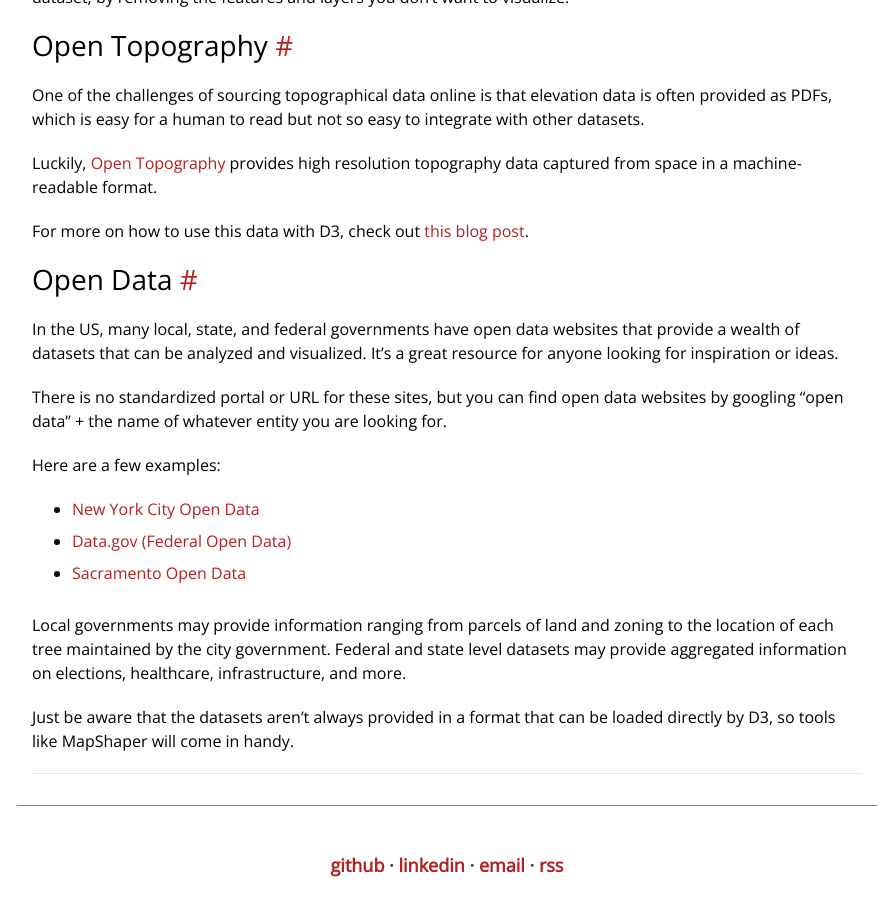
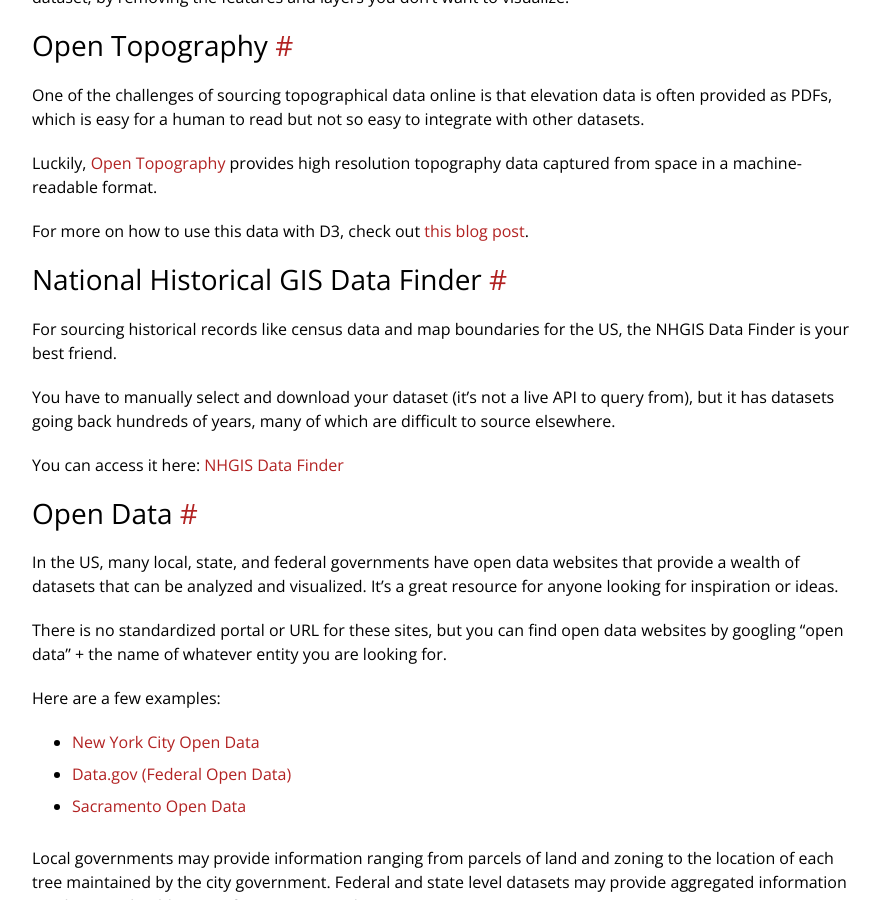
Before and after one commit to yangdanny97/yangdanny97.github.io, a Jekyll site: the page built from _posts/2022-08-07-d3-resources.md, in a window 1280 px wide and 900 px high, scrolled down 2454 px. Shown: the whole window, without its empty margins (193-1073 px from the left). Built offline with Jekyll 4.4.1, drawn with Linux system fonts in a browser that asks for light colours; comment, search, counter and statistics services are not loaded; some of the changed text lies outside the part shown.

Commit message:
add NHGIS to resources page

```diff
--- a/_posts/2022-08-07-d3-resources.md
+++ b/_posts/2022-08-07-d3-resources.md
@@ -83,6 +83,14 @@
 
 For more on how to use this data with D3, check out [this blog post](https://yangdanny97.github.io/blog/2020/11/26/D3-elevations).
 
+## National Historical GIS Data Finder
+
+For sourcing historical records like census data and map boundaries for the US, the NHGIS Data Finder is your best friend.
+
+You have to manually select and download your dataset (it's not a live API to query from), but it has datasets going back hundreds of years, many of which are difficult to source elsewhere.
+
+You can access it here: [NHGIS Data Finder](https://data2.nhgis.org/main)
+
 ## Open Data
 
 In the US, many local, state, and federal governments have open data websites that provide a wealth of datasets that can be analyzed and visualized. It's a great resource for anyone looking for inspiration or ideas.
```
